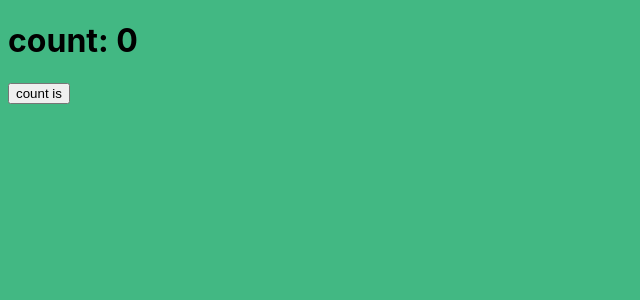
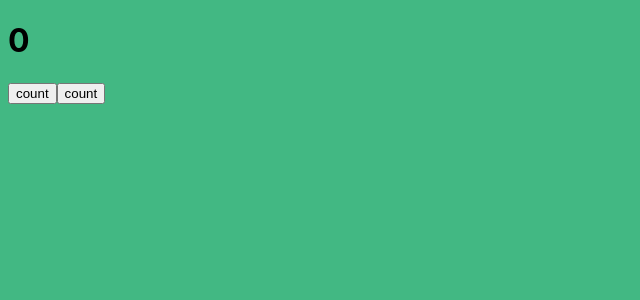
Before and after one commit to lukinoo/vue-infinite-scroll, a Vue app: page / in a window 1280 px wide. Shown: the top 300 px of the page, without its empty margins (0-640 px from the left). Built offline with nearby package versions, Linux system fonts and the light colour scheme.

Commit message:
📦NEW: adding view folder in project & installing less for styles

```diff
--- a/package.json
+++ b/package.json
@@ -13,6 +13,8 @@
   },
   "devDependencies": {
     "@vitejs/plugin-vue": "^4.0.0",
+    "less": "^4.1.3",
+    "less-loader": "^11.1.0",
     "typescript": "^4.9.3",
     "vite": "^4.0.0",
     "vue-tsc": "^1.0.11"
--- a/src/App.vue
+++ b/src/App.vue
@@ -1,9 +1,9 @@
 <script setup lang="ts">
-import HelloWorld from "./components/HelloWorld.vue";
+import InfiniteScrollVue from "./view/InfiniteScroll/InfiniteScroll.vue";
 </script>
 
 <template>
-  <HelloWorld />
+  <InfiniteScrollVue />
 </template>
 
 <style scoped></style>
--- a/src/components/HelloWorld.vue
+++ /dev/null
@@ -1,18 +0,0 @@
-<script setup lang="ts">
-import { ref } from "vue";
-
-// defineProps<{ msg: string }>();
-
-const count = ref(0);
-</script>
-
-<template>
-  <h1>count: {{ count }}</h1>
-  <button type="button" @click="count += 1">count is</button>
-</template>
-
-<style scoped>
-.read-the-docs {
-  color: #888;
-}
-</style>
--- /dev/null
+++ b/src/view/InfiniteScroll/InfiniteScroll.vue
@@ -0,0 +1,13 @@
+<script setup lang="ts">
+import { ref } from "vue";
+
+const count = ref(0);
+</script>
+<template>
+  <h1>{{ count }}</h1>
+  <button @click="count += 1">count</button>
+  <button @click="count -= 1">count</button>
+</template>
+<style scoped lang="less">
+@primaryBlack: #000;
+</style>
--- /dev/null
+++ b/src/view/Movie/Movie.vue
@@ -0,0 +1,5 @@
+<script setup lang="ts"></script>
+<template>
+  <h2>movie</h2>
+</template>
+<style scoped></style>
```
Also changed, not shown: 1 other file (tests, documents, lock files or other folders).
